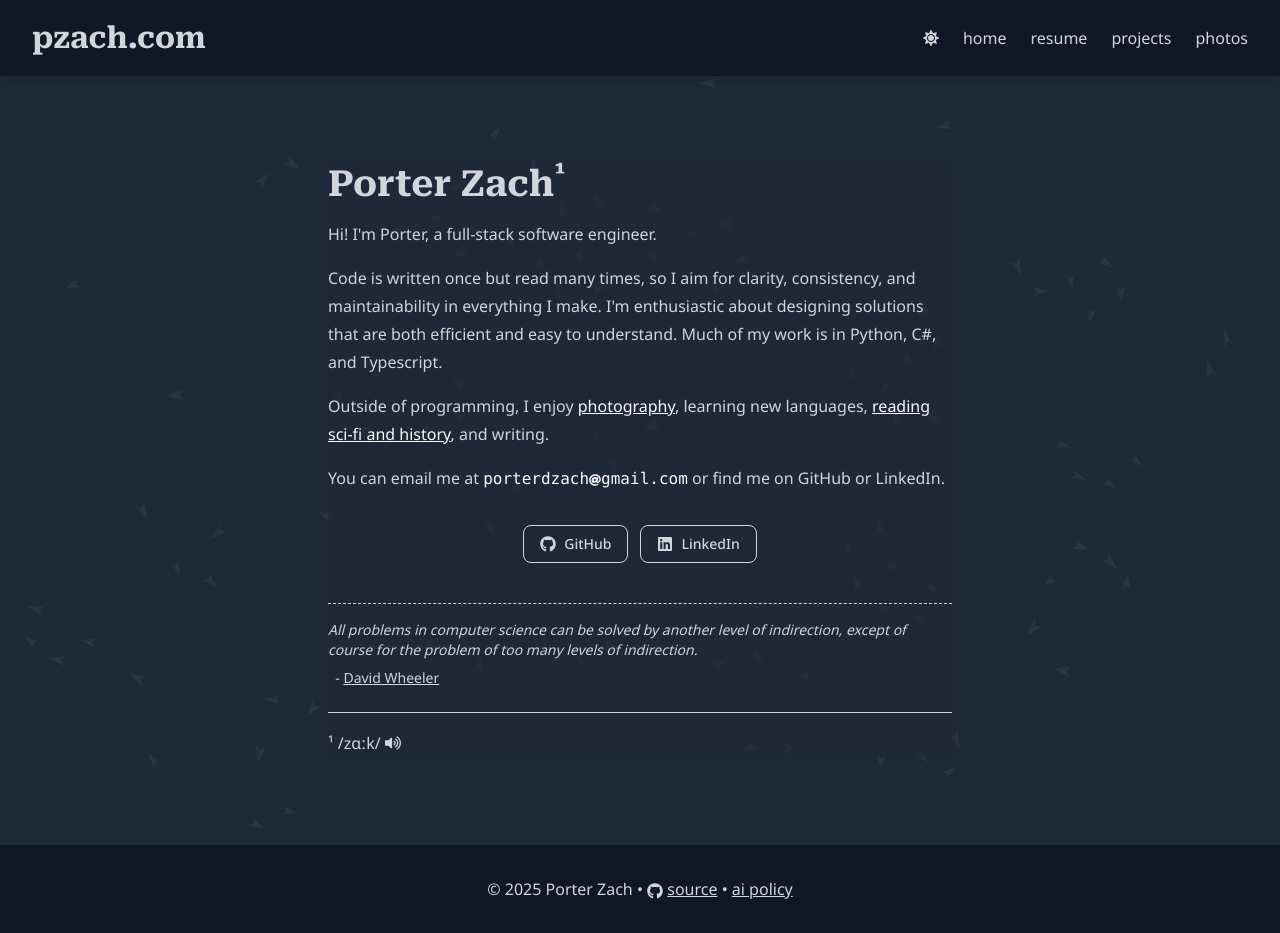
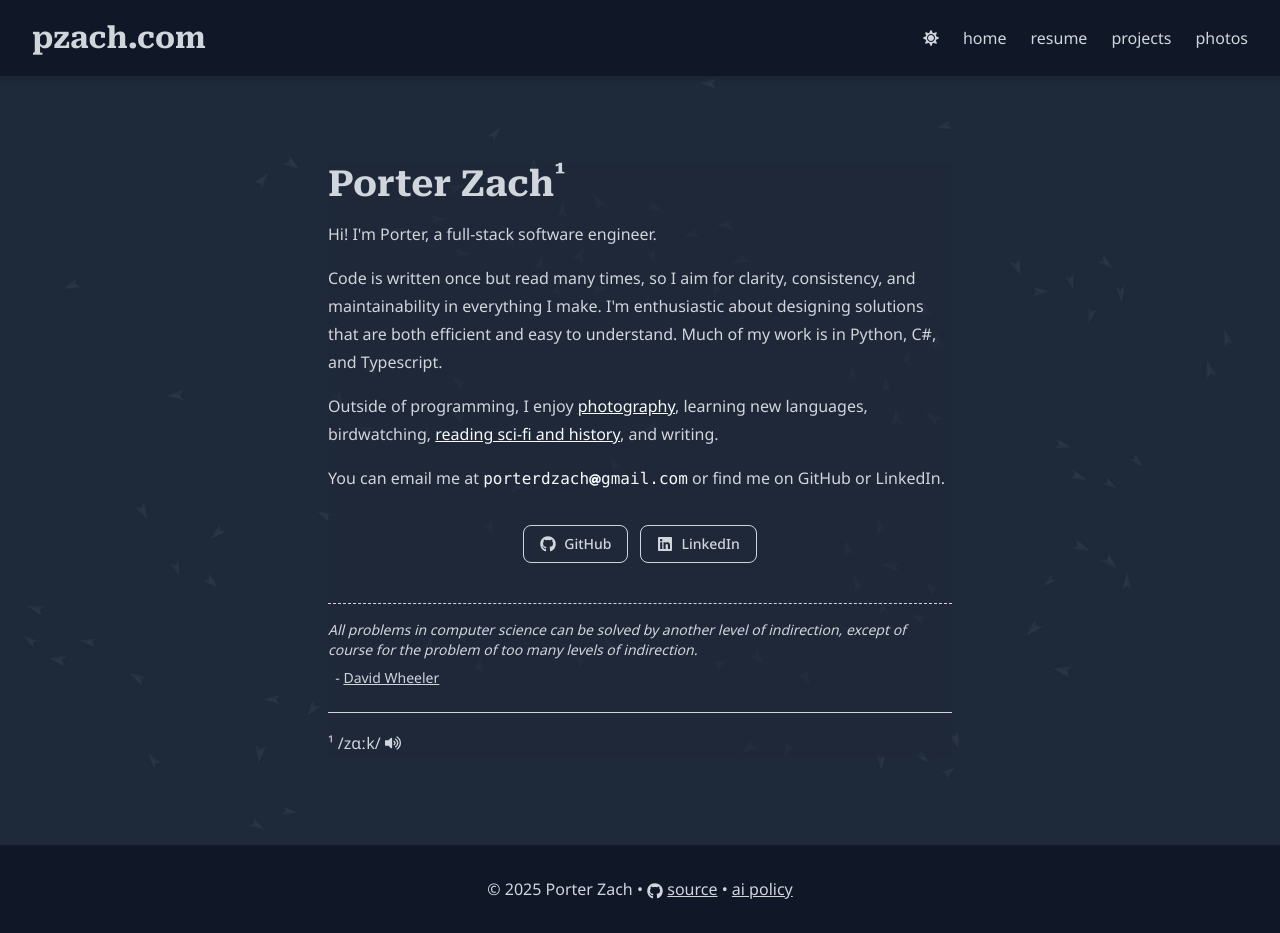
Before and after one commit to p-zach/pzachcom-frontend, a Next.js app: page / in a window 1280 px wide. Built offline with nearby package versions, Linux system fonts and the light colour scheme.

Commit message:
Add birdwatching

```diff
--- a/src/app/page.tsx
+++ b/src/app/page.tsx
@@ -31,7 +31,7 @@ export default function HomePage() {
       are both efficient and easy to understand. Much of my work is in Python, C#, and Typescript.",
     hobbies: <span>
       Outside of programming, I enjoy <Link href="/gallery" className="link text-gray-950 dark:text-gray-50">photography</Link>,
-      learning new languages,&nbsp;
+      learning new languages, birdwatching,&nbsp;
       <Link
         href="https://www.goodreads.com/user/show/102527332-porter-zach"
         target="_blank"
```
